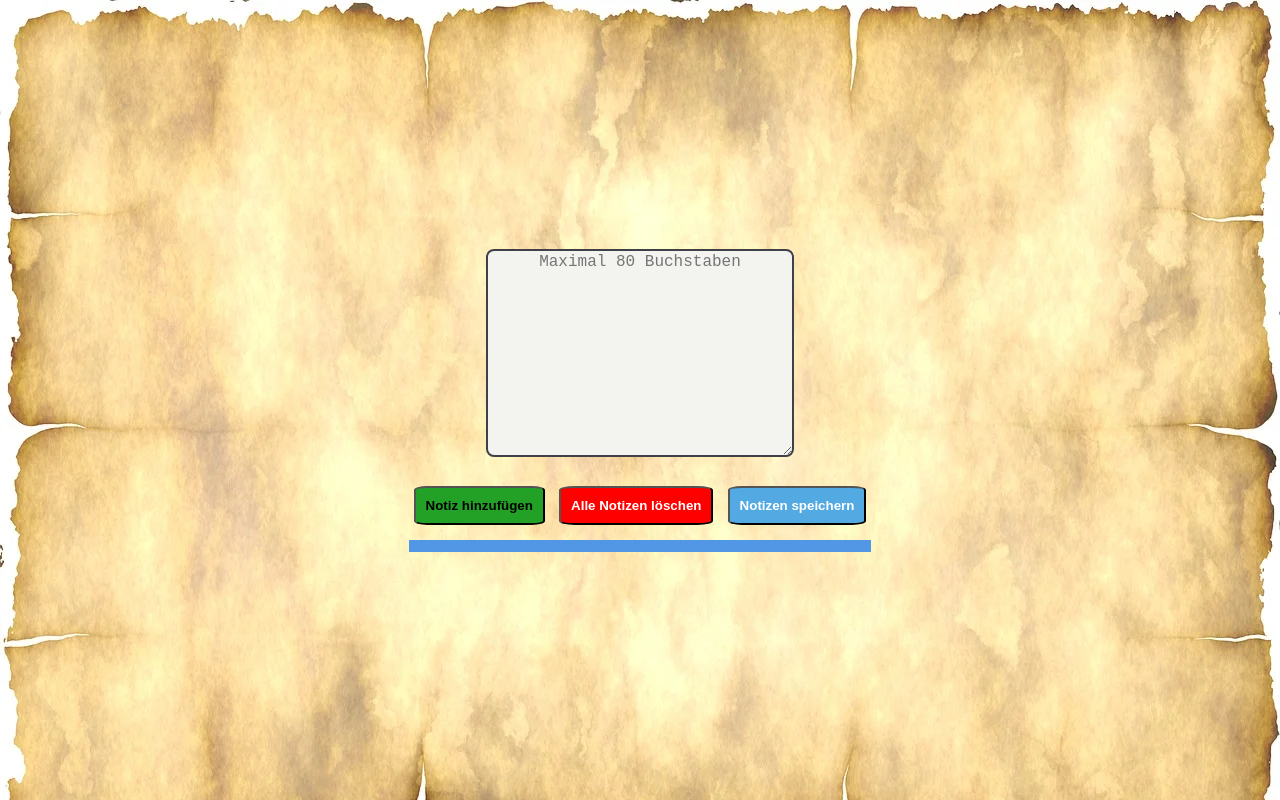
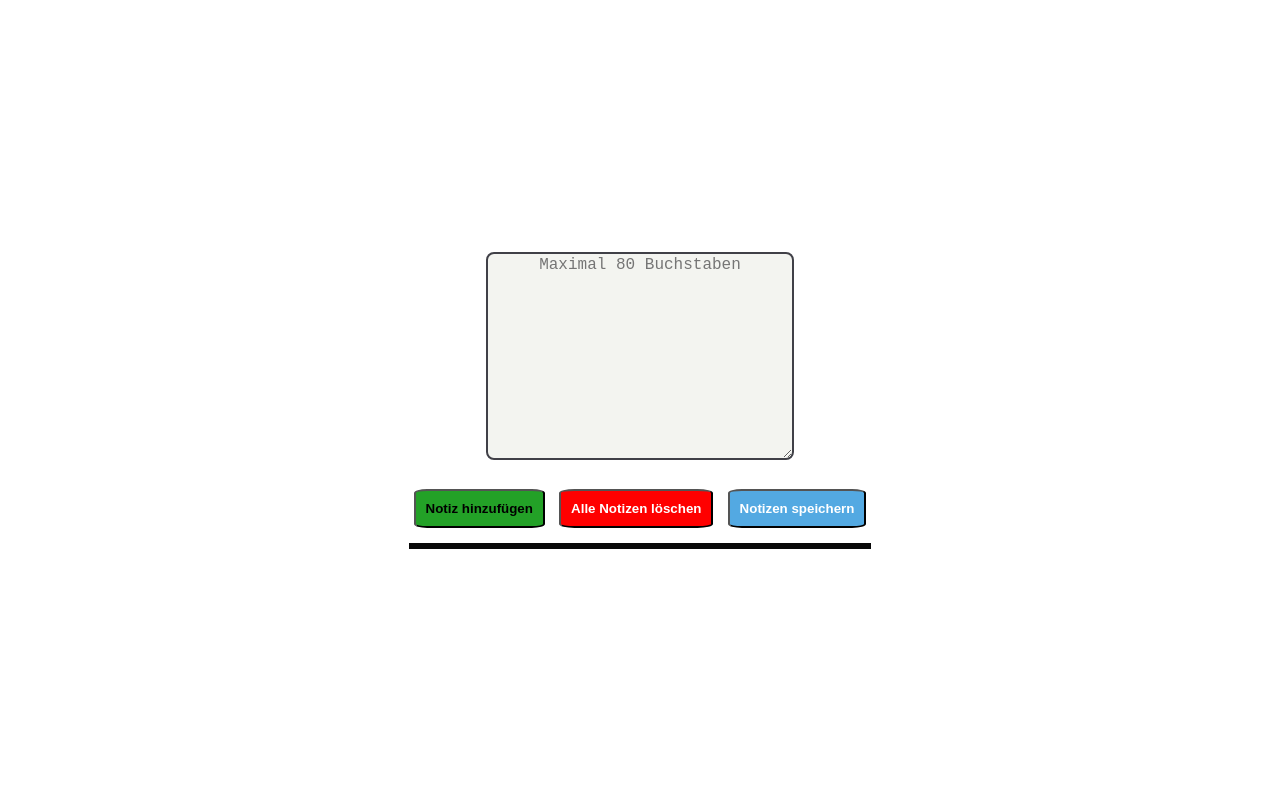
Before and after one commit to Aliweb23/notbook, a plain HTML site: page index.html in a window 1280 px wide. Drawn offline with Linux system fonts and the light colour scheme.

Commit message:
smallfix

```diff
--- a/script.js
+++ b/script.js
@@ -70,6 +70,5 @@ function loadSavedNotes() {
         updateNotesList();
     }
 }
-
 // Gespeicherte Notizen beim Laden der Seite laden
 loadSavedNotes();
--- a/styles.css
+++ b/styles.css
@@ -14,7 +14,7 @@
     margin-top: 20px;
 }
 body {
-    background: url(bild/paper-3653357_1280.webp);
+    background: #fff;
     font-family: "Dancing Script";
     display: flex;
     justify-content: baseline;
@@ -68,7 +68,7 @@ button {
     font-weight: bold;
 }
 hr{
-    border: 6px solid rgb(82, 151, 230);
+    border: 3px solid rgb(8, 8, 8);
     margin-top: 10px;
 
 }
```
Also changed, not shown: bild/istockphoto-501573710-2048x2048.jpg (added), bild/notes-1.webp (added).
